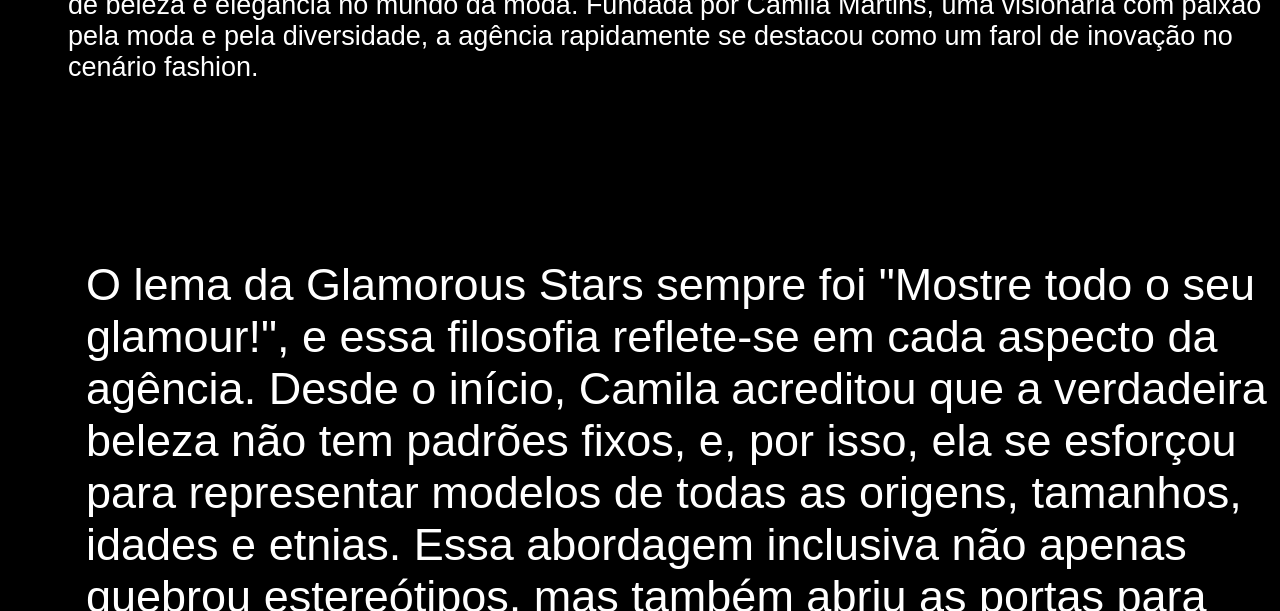
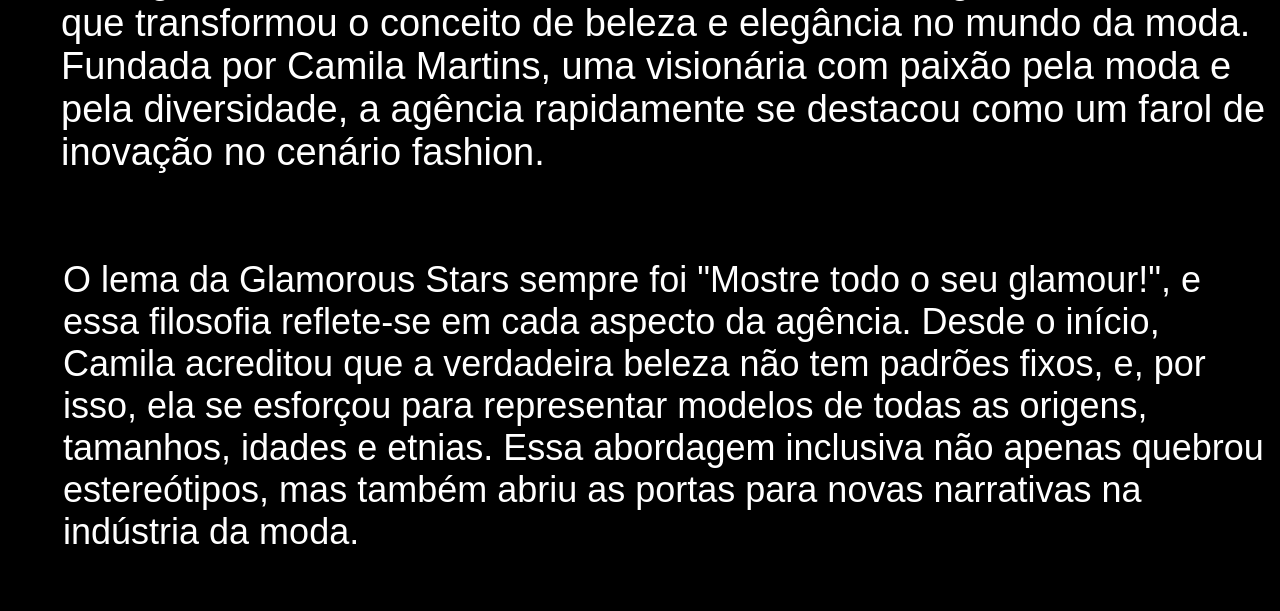
Before and after one commit to MilaMartns/Modelos, a plain HTML site: page sobre.html in a window 1280 px wide. Shown: the part 361-972 px from the top of the page. Drawn offline with Linux system fonts and the light colour scheme.

Commit message:
çsdkaççd

```diff
--- a/sobre.css
+++ b/sobre.css
@@ -36,9 +36,9 @@
 
     color: hsl(0, 0%, 100%);
     text-align: left;
-    font: 400 27px "Jua", sans-serif;
+    font: 400 38px "Jua", sans-serif;
     position: absolute;
-    left: 68px;
+    left: 61px;
     top: 320px;
     height: 229px;
     height: auto;
@@ -49,9 +49,9 @@
 
     color: hsl(0, 0%, 100%);
     text-align: left;
-    font: 400 45px "Jua", sans-serif;
+    font: 400 36px "Jua", sans-serif;
     position: absolute;
-    left: 86px;
+    left: 63px;
     top: 620px;
     height: 229px;
     height: auto;
```
